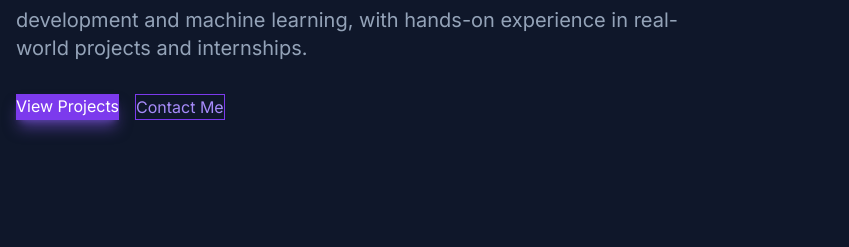
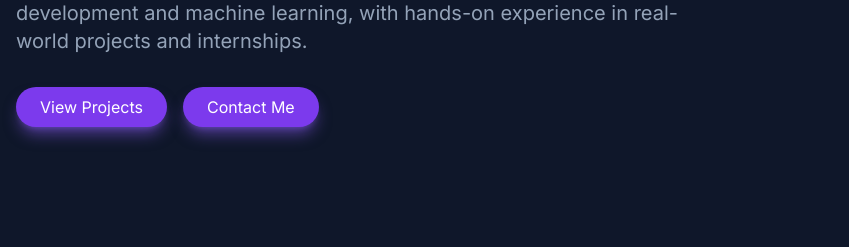
Before and after one commit to gunjanrane12/Portfolio, a plain HTML site: page index.html in a window 1280 px wide. Shown: the part 553-800 px from the top of the page, 0-849 px from the left. Drawn offline with nearby package versions, Linux system fonts and the light colour scheme.

Commit message:
Update index.html

```diff
--- a/index.html
+++ b/index.html
@@ -114,12 +114,15 @@
                 </p>
                 <div class="mt-8 flex justify-center md:justify-start space-x-4">
                     <a href="#projects"
-                        class="btn bg-violet-600 text-white shadow-lg shadow-violet-500/50 hover:bg-violet-700">View
-                        Projects</a>
+                        class="btn bg-violet-600 text-white shadow-lg shadow-violet-500/50 hover:bg-violet-700 rounded-full px-6 py-2">
+                        View Projects
+                    </a>
                     <a href="#contact"
-                        class="btn border border-violet-600 text-violet-400 hover:bg-violet-600 hover:text-white">Contact
-                        Me</a>
+                        class="btn bg-violet-600 text-white shadow-lg shadow-violet-500/50 hover:bg-violet-700 rounded-full px-6 py-2">
+                        Contact Me
+                    </a>
                 </div>
+
             </div>
             <div class="md:w-2/5 mt-10 md:mt-0 flex justify-center">
                 <!-- Placeholder for a profile picture -->
@@ -192,7 +195,7 @@
                     </div>
                     <div class="mt-6">
                         <a href="quick_fix.html" target="_blank"
-                            class="inline-block btn border border-violet-600 text-violet-400 rounded-full px-4 py-2 hover:bg-violet-600 hover:text-white w-full text-center">
+                            class="inline-block btn bg-violet-600 text-white hover:bg-violet-700 w-full text-center rounded-full px-4 py-2">
                             View Project
                             <i class="fas fa-external-link-alt ml-2"></i>
                         </a>
```
